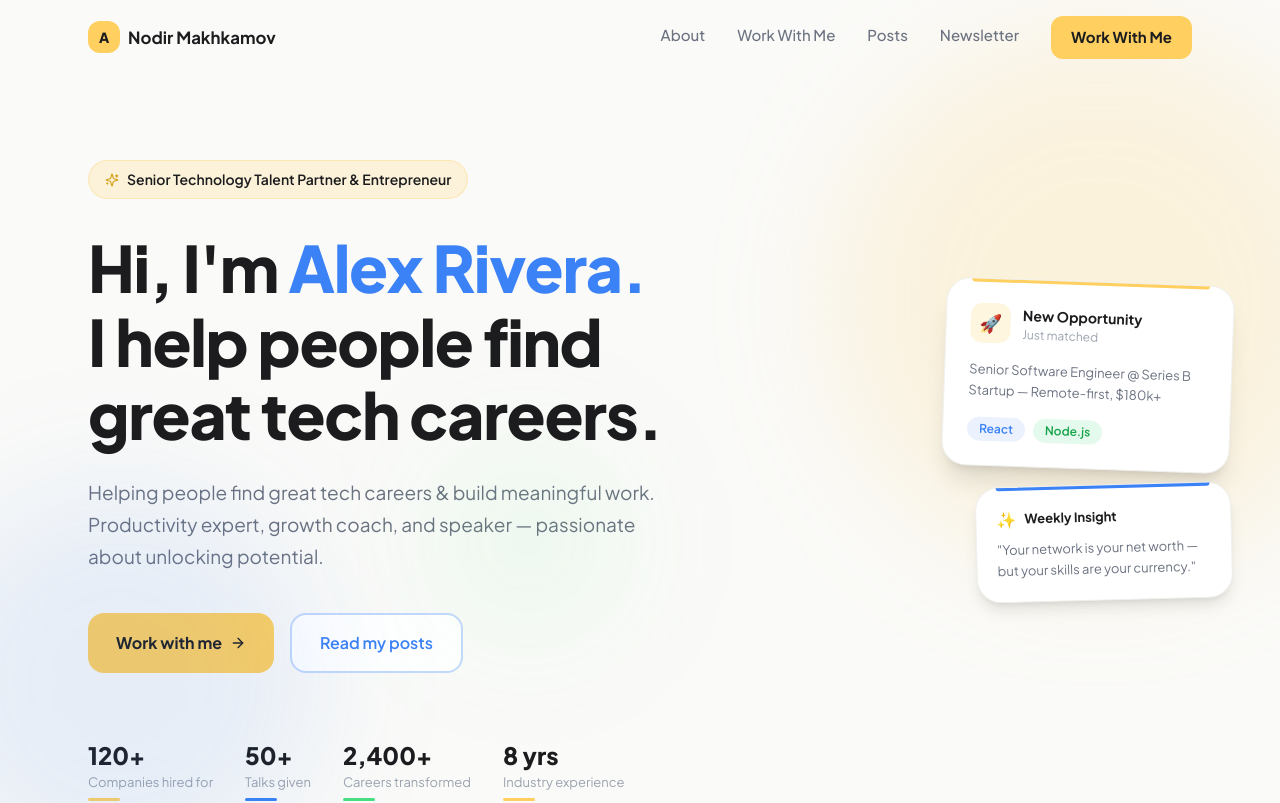
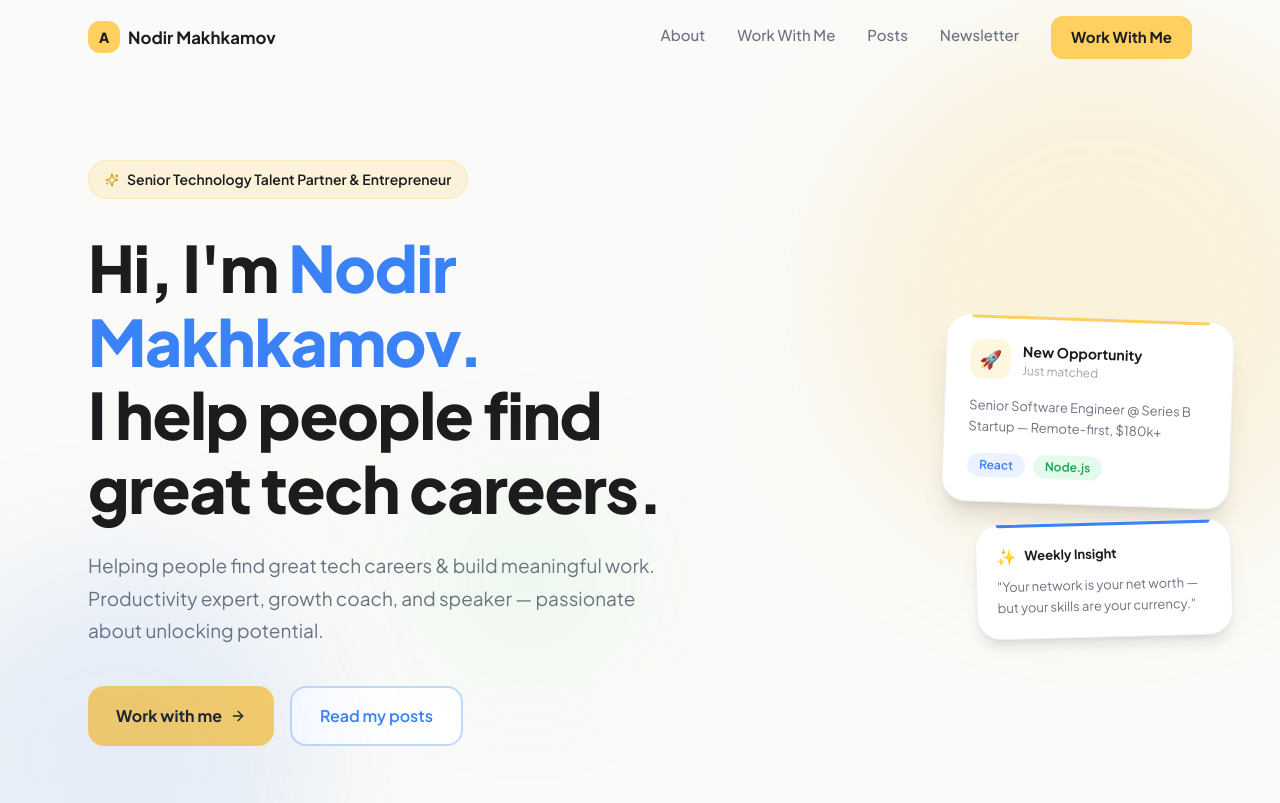
Before and after one commit to MXasan/persanalBrandHr, a React (Vite) app: page / in a window 1280 px wide. Shown: the top 803 px of the page. Built offline with nearby package versions, Linux system fonts and the light colour scheme.

Commit message:
take a stats to a const

```diff
--- a/src/app/components/HeroSection.tsx
+++ b/src/app/components/HeroSection.tsx
@@ -6,6 +6,13 @@ interface HeroSectionProps {
 }
 
 export function HeroSection({ onScrollTo }: HeroSectionProps) {
+
+  const stats = [
+    { value: "120+", label: "Companies hired for", accent: "#FFD060" },
+    { value: "50+", label: "Talks given", accent: "#3B82F6" },
+    { value: "2,400+", label: "Careers transformed", accent: "#4ADE80" },
+    { value: "8 yrs", label: "Industry experience", accent: "#FFD060" },
+  ]
   return (
     <section className="min-h-screen bg-[#FAFAF8] flex items-center relative overflow-hidden pt-20">
       {/* Decorative blobs — yellow & blue */}
@@ -47,7 +54,7 @@ export function HeroSection({ onScrollTo }: HeroSectionProps) {
             }}
           >
             Hi, I'm{" "}
-            <span className="text-[#3B82F6]">Alex Rivera.</span>
+            <span className="text-[#3B82F6]">Nodir Makhkamov.</span>
             <br />
             I help people find
             <br />
@@ -65,7 +72,6 @@ export function HeroSection({ onScrollTo }: HeroSectionProps) {
             transition={{ duration: 0.6, delay: 0.2 }}
             className="text-[#6B7280] mb-10 max-w-xl"
             style={{
-
               fontWeight: 400,
               fontSize: "1.1875rem",
               lineHeight: 1.7,
@@ -107,12 +113,7 @@ export function HeroSection({ onScrollTo }: HeroSectionProps) {
             transition={{ duration: 0.6, delay: 0.5 }}
             className="mt-16 flex flex-wrap items-center gap-8"
           >
-            {[
-              { value: "120+", label: "Companies hired for", accent: "#FFD060" },
-              { value: "50+", label: "Talks given", accent: "#3B82F6" },
-              { value: "2,400+", label: "Careers transformed", accent: "#4ADE80" },
-              { value: "8 yrs", label: "Industry experience", accent: "#FFD060" },
-            ].map((stat) => (
+            {stats.map((stat) => (
               <div key={stat.label} className="flex flex-col">
                 <span
                   className="text-[#1C1C1E]"
```
